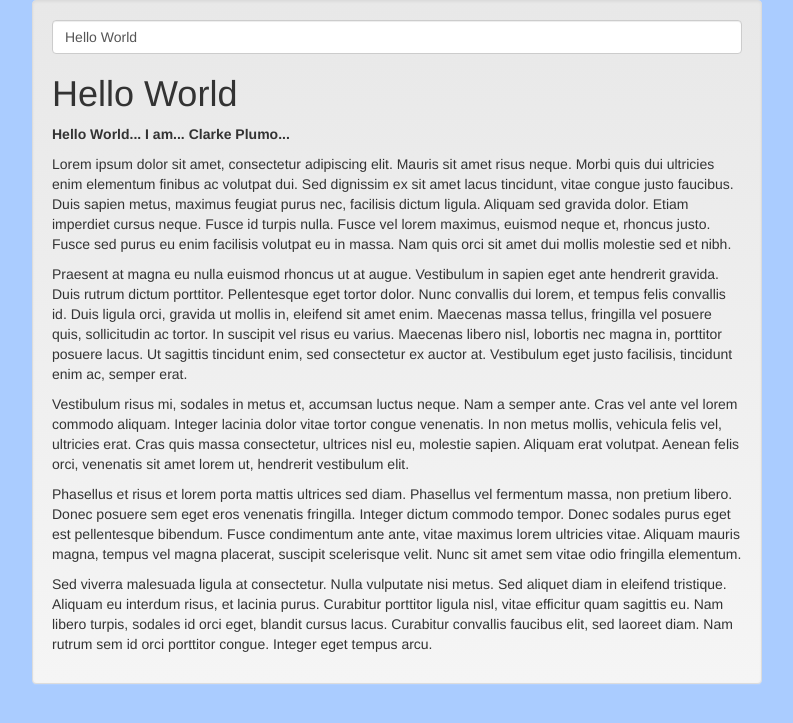
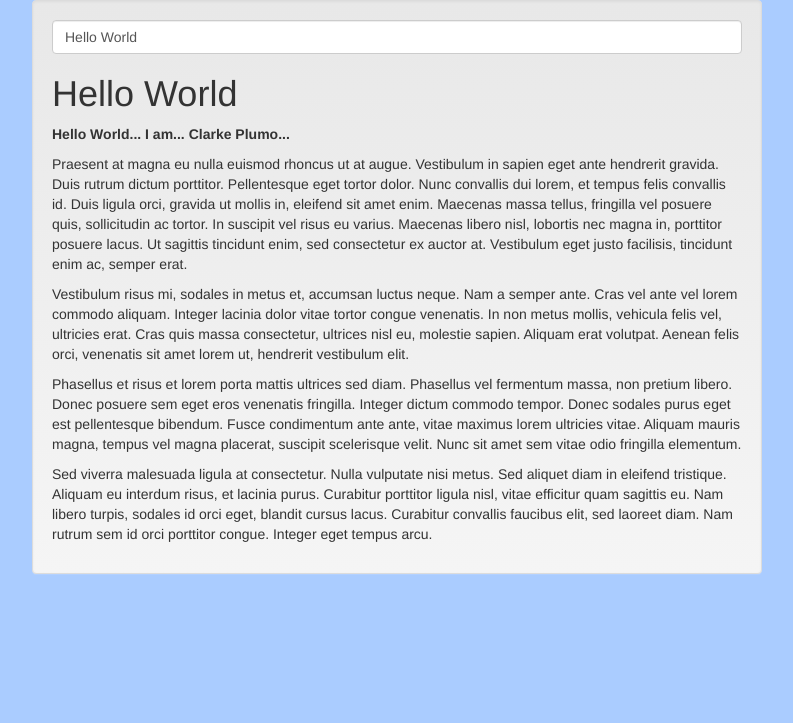
Before and after one commit to clrke/sarprit, a Django app: template global/templates/survey/index2.html in a window 1280 px wide. Shown: the top 723 px of the page, without its empty margins (243-1036 px from the left). Run offline with Django 3.2, Linux system fonts and the light colour scheme; the template is opened without the code that fills it, so the values that code supplies are empty; some libraries are stand-ins or nearby versions.

Commit message:
Remove 1 <p> tag Add route to index2.html

```diff
--- a/global/templates/survey/index2.html
+++ b/global/templates/survey/index2.html
@@ -21,9 +21,7 @@
 							</span>
 						</b>
 					</p>
-					<p>
-						Lorem ipsum dolor sit amet, consectetur adipiscing elit. Mauris sit amet risus neque. Morbi quis dui ultricies enim elementum finibus ac volutpat dui. Sed dignissim ex sit amet lacus tincidunt, vitae congue justo faucibus. Duis sapien metus, maximus feugiat purus nec, facilisis dictum ligula. Aliquam sed gravida dolor. Etiam imperdiet cursus neque. Fusce id turpis nulla. Fusce vel lorem maximus, euismod neque et, rhoncus justo. Fusce sed purus eu enim facilisis volutpat eu in massa. Nam quis orci sit amet dui mollis molestie sed et nibh.
-					</p>
+
 					<p>
 						Praesent at magna eu nulla euismod rhoncus ut at augue. Vestibulum in sapien eget ante hendrerit gravida. Duis rutrum dictum porttitor. Pellentesque eget tortor dolor. Nunc convallis dui lorem, et tempus felis convallis id. Duis ligula orci, gravida ut mollis in, eleifend sit amet enim. Maecenas massa tellus, fringilla vel posuere quis, sollicitudin ac tortor. In suscipit vel risus eu varius. Maecenas libero nisl, lobortis nec magna in, porttitor posuere lacus. Ut sagittis tincidunt enim, sed consectetur ex auctor at. Vestibulum eget justo facilisis, tincidunt enim ac, semper erat.
 					</p>
--- a/sarprit/urls.py
+++ b/sarprit/urls.py
@@ -4,6 +4,7 @@ from django.contrib import admin
 urlpatterns = patterns('',
     # Examples:
     url(r'^$', 'survey.views.index', name='home'),
+    url(r'2/', 'survey.views.index2', name='home2'),
     url(r'test/', 'survey.views.test', name='home'),
     # url(r'^blog/', include('blog.urls')),
 
--- a/survey/views.py
+++ b/survey/views.py
@@ -4,5 +4,8 @@ from sarprit.shortcuts import to_json
 def index(request):
 	return render(request, 'survey/index.html')
 
+def index2(request):
+	return render(request, 'survey/index2.html')
+
 def test(request):
 	return to_json([{"data1": "Hello", "data2": "World"}, {"data1": "I", "data2": "am"}, {"data1": "Clarke", "data2": "Plumo"}])
```
